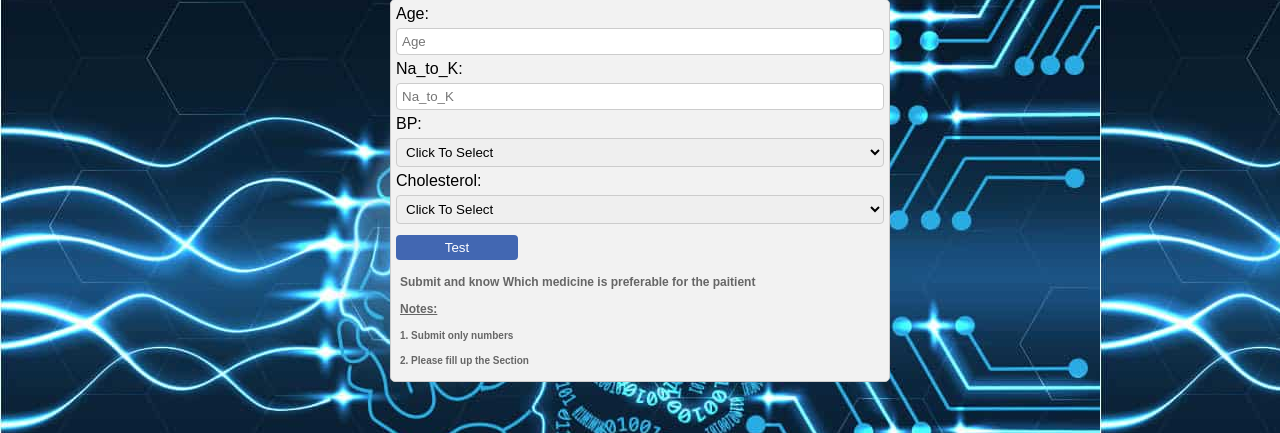
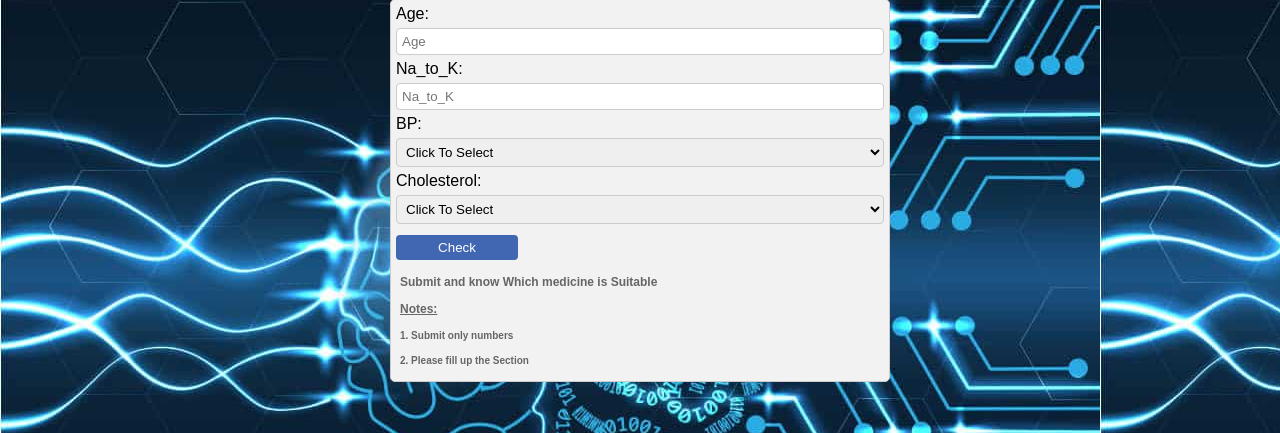
Before and after one commit to SMAsaduzzaman/drug, a Flask app: page / in a window 1280 px wide. Shown: the part 69-502 px from the top of the page. Run offline with Flask 2, Linux system fonts and the light colour scheme; parts of the project's set-up code (start-up, migrations or seed data) failed here and were passed over.

Commit message:
Update home.html

```diff
--- a/app/templates/home.html
+++ b/app/templates/home.html
@@ -147,8 +147,8 @@
         <option value="NORMAL" class="hover"><b>NORMAL</b> </option>
       </select>
 
-    <button type="submit" onclick="showNotification()">Test</button>
-    <h4> Submit and know Which medicine is preferable for the paitient</h4>
+    <button type="submit" onclick="showNotification()">Check</button>
+    <h4> Submit and know Which medicine is Suitable</h4>
     <h4><u>Notes:</h4></u>
     <h5> 1. Submit only numbers</h5>
     <h5> 2. Please fill up the Section </h5>
```
